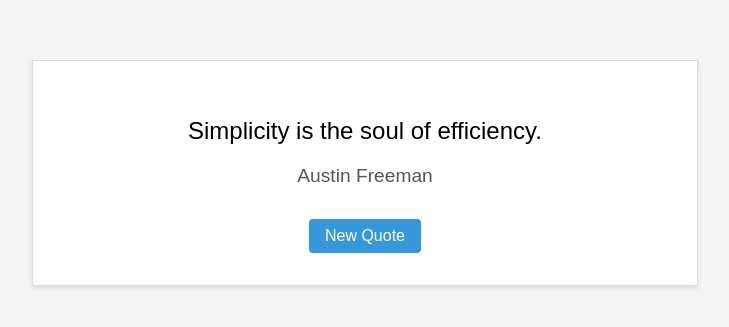
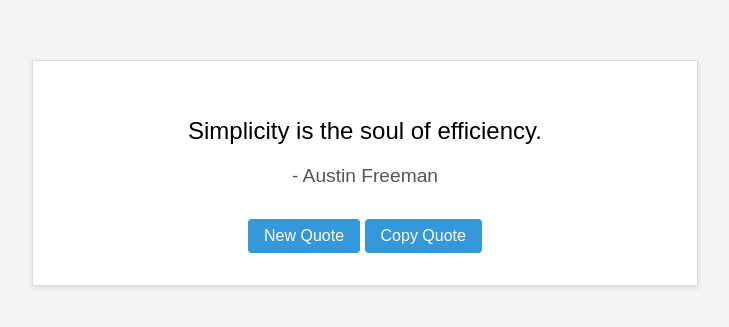
Before and after one commit to AbhayRao2k/Vanilla-JS-Fun-Projects, a plain HTML site: page Random Quote Generator/index.html in a window 1280 px wide. Shown: the part 227-554 px from the top of the page, without its empty margins (275-1004 px from the left). Drawn offline with Linux system fonts and the light colour scheme.

Commit message:
Feature update: added copy quote button and prevented repeating same quote twice

```diff
--- a/Random Quote Generator/index.html
+++ b/Random Quote Generator/index.html
@@ -11,6 +11,7 @@
       <p class="quote-text">"Your quote will appear here."</p>
       <p class="quote-author">- Author</p>
       <button id="new-quote">New Quote</button>
+      <button id="copy-quote">Copy Quote</button>
       <script type="module" src="script.js"></script>
     </div>
   </body>
--- a/Random Quote Generator/script.js
+++ b/Random Quote Generator/script.js
@@ -4,13 +4,31 @@ const quoteText = document.querySelector(".quote-text");
 const quoteAuthor = document.querySelector(".quote-author");
 const newQuote = document.getElementById("new-quote");
 
+// Adding copy to clipboard feature
+const copyButton = document.getElementById("copy-quote");
+
+copyButton.addEventListener("click", () => {
+  const fullQuote = `"${quoteText.textContent}" ${quoteAuthor.textContent}`;
+  navigator.clipboard.writeText(fullQuote)
+    .then(() => alert("Quote copied!"))
+    .catch(err => console.error("Failed to copy: ", err));
+});
+
+// Store the last quote index
+let lastIndex = -1;
+
 const randomQuoteGenerator = () => {
-  const randomIndex = Math.floor(Math.random() * codingQuotes.length);
+  let randomIndex;
+  do {
+    randomIndex = Math.floor(Math.random() * codingQuotes.length);
+  } while (randomIndex === lastIndex); // Keep generating until it's different
+
+  lastIndex = randomIndex; // Update lastIndex
 
   quoteText.textContent = codingQuotes[randomIndex].text;
-  quoteAuthor.textContent = codingQuotes[randomIndex].author;
+  quoteAuthor.textContent = `- ${codingQuotes[randomIndex].author}`;
 };
 
-randomQuoteGenerator()
+randomQuoteGenerator();
 
 newQuote.addEventListener("click", randomQuoteGenerator);
```
